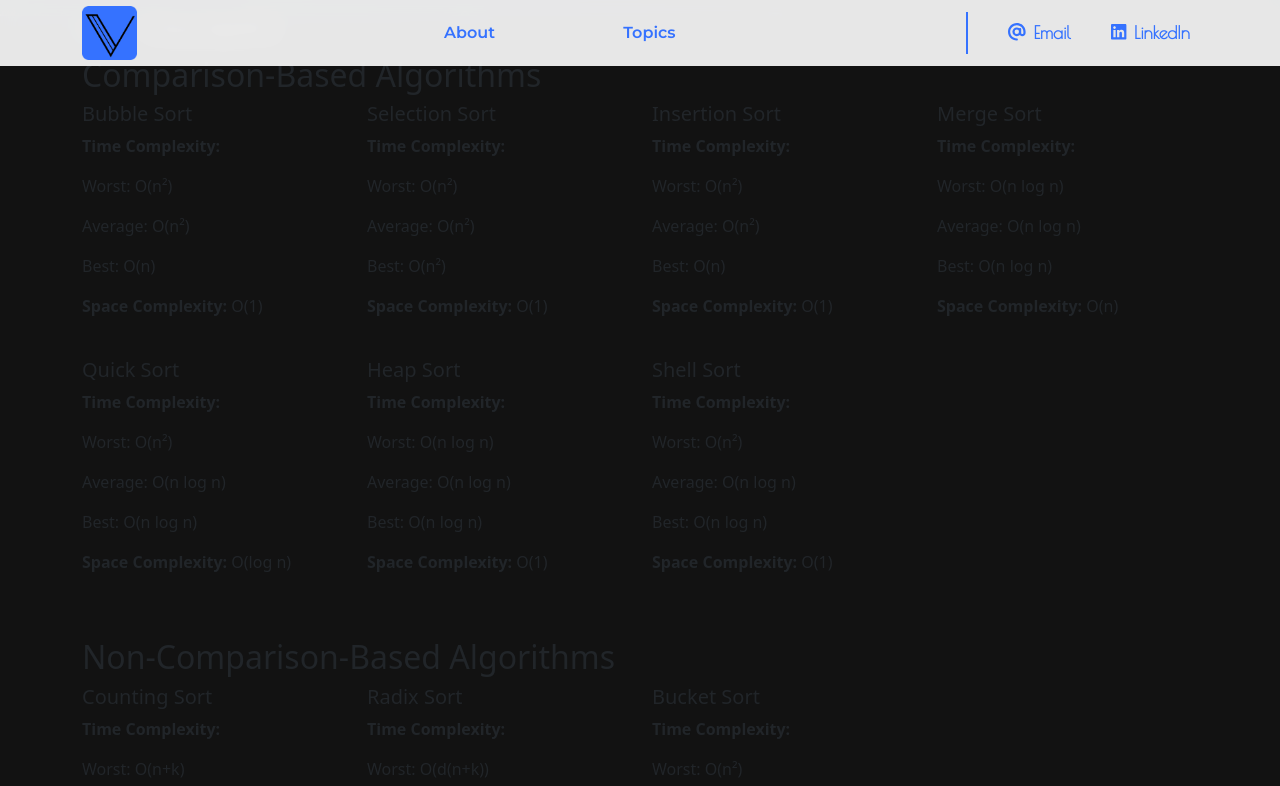
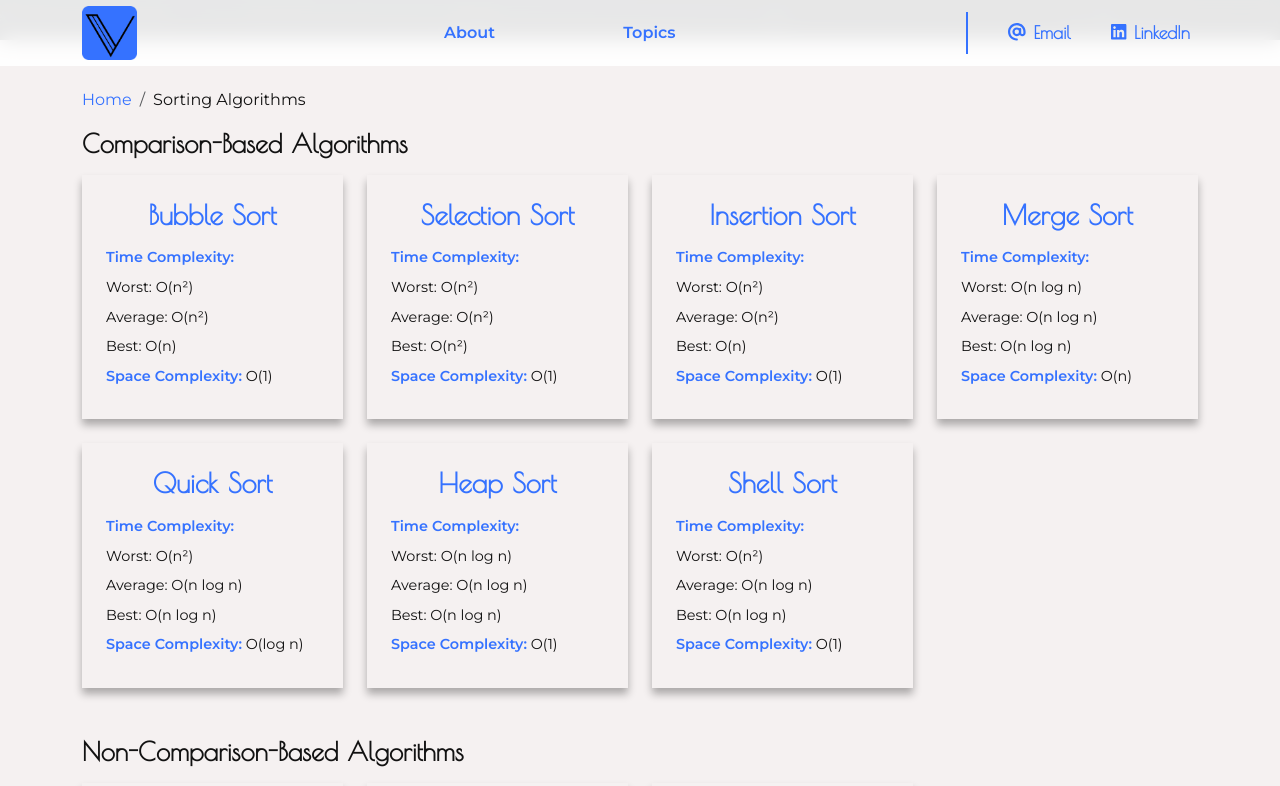
Before and after one commit to Saheli-M01/Visco--New, a React (Vite) app: page /sort in a window 1280 px wide. Shown: the top 786 px of the page. Built offline with nearby package versions, Linux system fonts and the light colour scheme.

Commit message:
Added Sort box colors

```diff
--- a/src/Components/Pages/Sort/Sort.jsx
+++ b/src/Components/Pages/Sort/Sort.jsx
@@ -94,7 +94,7 @@ const Sort = () => {
           </ol>
         </nav>
 
-        <h2 className="algorithm-category">Comparison-Based Algorithms</h2>
+        <h4 className="algorithm-category">Comparison-Based Algorithms</h4>
         <div className="row g-4">
           {sortingAlgorithms.map((algo, index) => (
             <div key={index} className="col-lg-3 col-md-4 col-sm-6">
@@ -118,7 +118,7 @@ const Sort = () => {
           ))}
         </div>
 
-        <h2 className="algorithm-category mt-5">Non-Comparison-Based Algorithms</h2>
+        <h4 className="algorithm-category mt-5">Non-Comparison-Based Algorithms</h4>
         <div className="row g-4">
           {nonComparisonAlgorithms.map((algo, index) => (
             <div key={index} className="col-lg-3 col-md-4 col-sm-6">
--- a/src/Styles/ElementStyle/_home.scss
+++ b/src/Styles/ElementStyle/_home.scss
@@ -4,7 +4,6 @@
 
 #home {
   height: 100vh ;
-
   display: flex;
   align-items: center;
   justify-content: center;
--- a/src/Styles/PageStyle/_topicStyle.scss
+++ b/src/Styles/PageStyle/_topicStyle.scss
@@ -1,30 +1,92 @@
-@use "../variables" as  *;
-.topic-page {
+@use "../variables" as *;
+@use "../shared" as *;
+.topic-section {
   position: relative;
-    z-index: 10;
+  padding: 2rem 0;
   min-height: 100vh;
-    background: $primary-background;
+  background: $primary-text;
+  margin-top: 5vh;
+  .algorithm-category {
+    color: $primary-background;
+    font-family: $primary-font;
+    font-weight: 600;
+    margin: 1rem 0;
+    @extend %h4-style;
   }
+
+  .topic-card {
+    background: $primary-text;
+
+    border-radius: 0px;
+    padding: 1.5rem;
+    height: 100%;
+    transition: all 0.3s ease;
+    backdrop-filter: blur(10px);
+    box-shadow: 0 6px 8px rgba(0, 0, 0, 0.3);
+    cursor: pointer;
+
+    .card-content {
+      .card-name {
+        color: $dark-accent;
+        font-family: $primary-font;
+        @extend %h5-style;
+        font-weight: 600;
+        margin-bottom: 1rem;
+        text-align: center;
+      }
+
+      .complexity {
+        p {
+          color: $primary-background;
+          font-family: $secondary-font;
+          margin-bottom: 0.5rem;
+          font-size: 0.9rem;
+
+          strong {
+            color: $dark-accent;
+            font-weight: 600;
+          }
+        }
+      }
+    }
+    &:hover {
+      transform: translateY(-5px);
+      box-shadow: 0 8px 15px rgba(0, 0, 0, 0.2);
+      background-color: $dark-accent;
+      border: none;
+      .card-name, .complexity p strong{
+        color: $primary-text;
+      }
+
+    }
+  }@media (max-width: 576px) {
+    .container{
+      width:90%;
+    }
+  }
+}
+
 .breadcrumb {
-    padding: 0.5rem 0;
-    margin-bottom: 2rem;
+  padding-top: 2rem;
+  margin-top: 1rem;
   background: transparent;
 
   .breadcrumb-item {
-      font-family: $primary-font;
+    font-family: $secondary-font;
 
     a {
-        color: $light-accent;
+      color: $dark-accent;
       text-decoration: none;
       transition: color 0.3s ease;
 
       &:hover {
-          color: darken($light-accent, 10%);
+        color: rgba($primary-background, 0.9);
       }
     }
 
     &.active {
-        color: $primary-text;
+      color: $primary-background;
     }
   }
+
 }
--- a/src/Styles/_shared.scss
+++ b/src/Styles/_shared.scss
@@ -17,15 +17,14 @@
   font-size: clamp(1.5rem, 1.5vw + 0.5rem, 2.5rem);
 }
 
-%h4-style {
  %h4-style {
-  font-size: clamp(1.25rem, 1.2vw + 0.5rem, 2rem);
+  font-size: clamp(1.25rem, 1vw + 0.8rem, 2rem);
 }
 
-}
+
 
 %h5-style {
-  font-size: clamp(1.1rem, 1.5vw + 0.4rem, 1.5rem);
+  font-size: clamp(1.2rem, 1.7vw + 0.6rem, 1.7rem);
 }
 %h6-style {
   font-size: clamp(0.6rem, calc(0.6vw + 0.9rem), 0.9rem);
```
Lines whose indentation alone changed are shown as unchanged.
